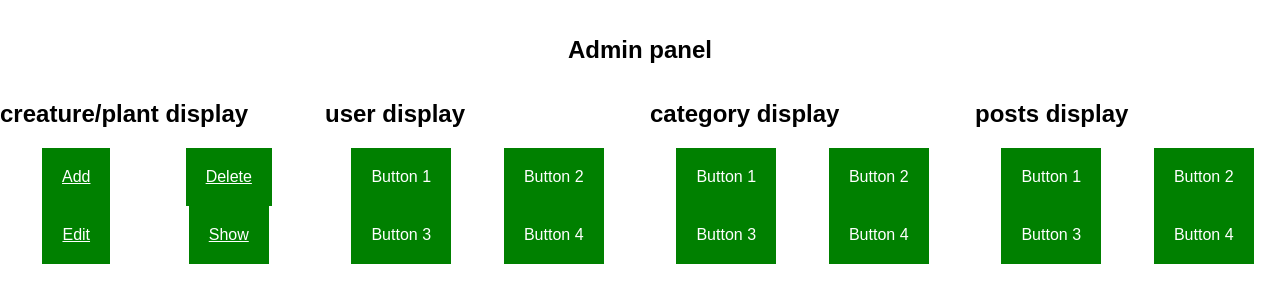
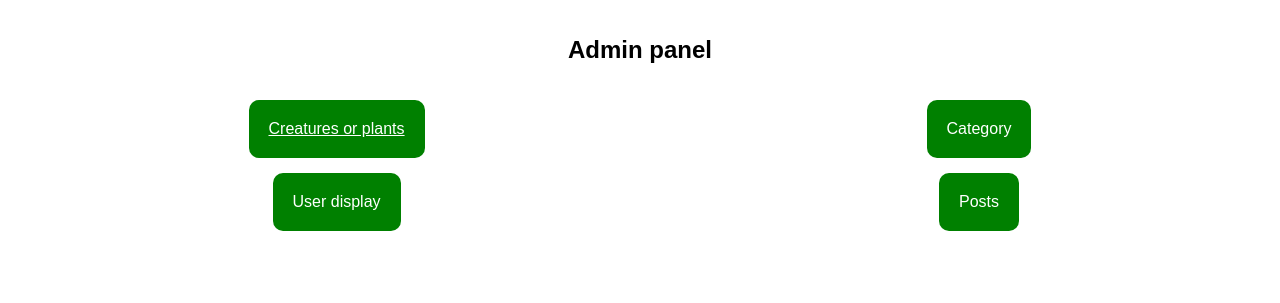
Before and after one commit to RobbertBons/Prehistoric-database, a PHP site: page /Admin.php in a window 1280 px wide. Shown: the part 133-436 px from the top of the page. Run offline with PHP 8.4, Linux system fonts and the light colour scheme.

Commit message:
aanpasing admin

```diff
--- a/Admin.php
+++ b/Admin.php
@@ -7,33 +7,17 @@
 </section>
 
 <section class="grid-container">
-    <h2>creature/plant display</h2>
     <div class="button-container">
-        <a href="items/add.php" class="button">Add</a>
-        <a href="items/delete.php" class="button">Delete</a>
-        <a href="items/edit.php" class="button">Edit</a>
-        <a href="items/show.php" class="button">Show</a>
+        <a href="Items.php" class="button">Creatures or plants</a>
     </div>
-    <h2>user display</h2>
     <div class="button-container">
-        <div class="button">Button 1</div>
-        <div class="button">Button 2</div>
-        <div class="button">Button 3</div>
-        <div class="button">Button 4</div>
+        <div class="button">User display</div>
     </div>
-    <h2>category display</h2>
     <div class="button-container">
-        <div class="button">Button 1</div>
-        <div class="button">Button 2</div>
-        <div class="button">Button 3</div>
-        <div class="button">Button 4</div>
+        <div class="button">Category</div>
     </div>
-    <h2>posts display</h2>
     <div class="button-container">
-        <div class="button">Button 1</div>
-        <div class="button">Button 2</div>
-        <div class="button">Button 3</div>
-        <div class="button">Button 4</div>
+        <div class="button">Posts</div>
     </div>
 
 </section>
@@ -51,16 +35,15 @@
   }
   .grid-container {
     display: grid;
-    grid-template-columns: repeat(auto-fit, minmax(200px, 1fr));
-    grid-gap: 20px; /* Adjust the grid gap to add space between grid items */
+    grid-gap: 5px; /* Adjust the grid gap to add space between grid items */
 }
 
 .button-container {
     display: grid;
-    grid-template-columns: repeat(2, 2fr);
+    grid-template-columns: repeat(1, 2fr);
     align-items: center;
     justify-items: center; /* Center horizontally */
-    margin-bottom: 20px; /* Add margin to create space between button containers */
+    margin-bottom: 10px; /* Add margin to create space between button containers */
 }
 
 
@@ -76,6 +59,7 @@
     padding: 20px;
     cursor: pointer;
     transition: background-color 0.3s;
+    border-radius: 10px;
   }
 
   .button:hover {
@@ -83,8 +67,11 @@
   }
 
   /* Centering the h1 within button-container */
-  .button-container h1 {
+  .button-container h2 {
     text-align: center;
     margin: 0; /* Remove default margin */
   }
+  h2 {
+    align-items: center;
+  }
 </style>
```
Also changed, not shown: Items.php (+69 -7 lines), css/header.css (+0 -36 lines).
